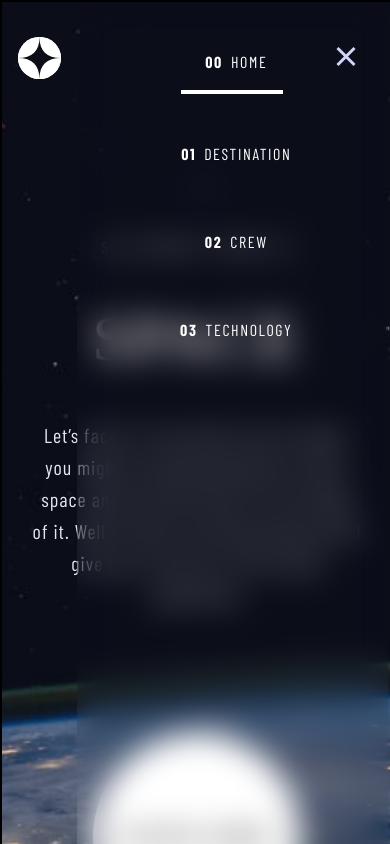
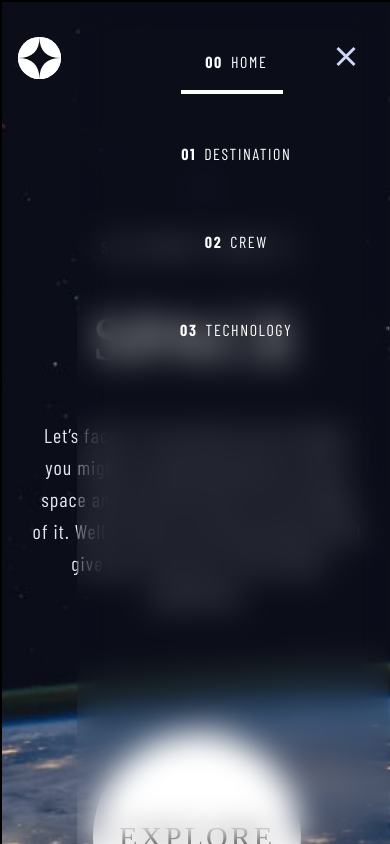
Before and after one commit to Darshan-Pandya10/SpaceTourismWebsite, a React (Vite) app: page / in a window 390 px wide. Both pictures are taken after a click on the button 344 px from the left and 56 px from the top of the page. Shown: the top 844 px of the page. Built offline with nearby package versions, Linux system fonts and the light colour scheme; a web font is replaced by a local one.

Commit message:
[Refactor] the height in header.

```diff
--- a/src/Components/Header.jsx
+++ b/src/Components/Header.jsx
@@ -29,7 +29,7 @@ const Header = () => {
       <div className="hidden lg:block streight-line lg:w-[50vw] bg-gray-600 h-[0.1rem]"></div>
 
       <nav
-        className={`w-[90vw] backdrop-blur-lg sm:w-[75vw] md:w-[70vw] mb-4 mt-auto min-h-[125vh] ${
+        className={`w-[90vw] backdrop-blur-lg sm:w-[75vw] md:w-[70vw] mb-4 mt-auto min-h-screen ${
           isNavbarVisible ? '' : 'hidden'
         } sm:flex sm:justify-center sm:min-h-fit sm:items-center`}
       >
```
